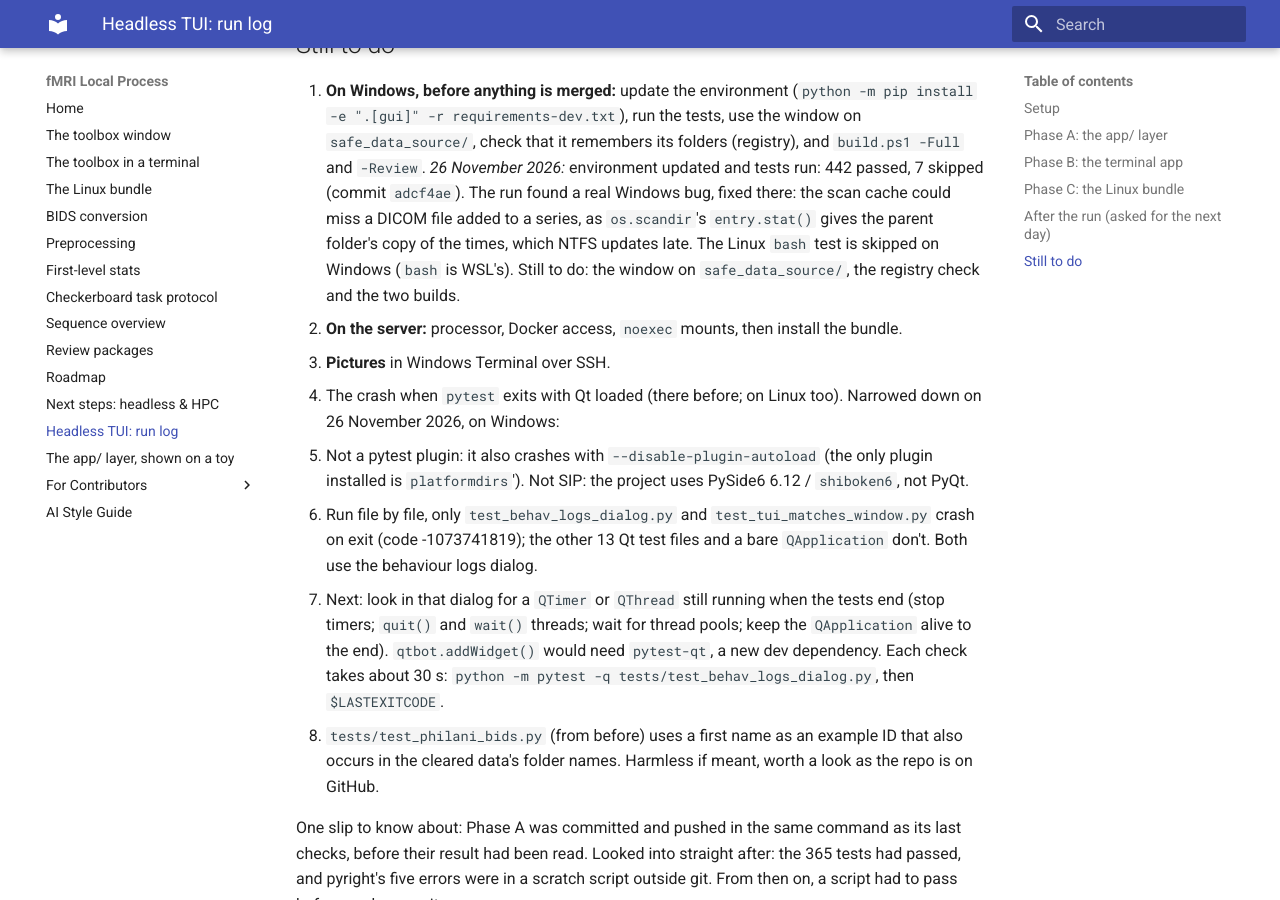
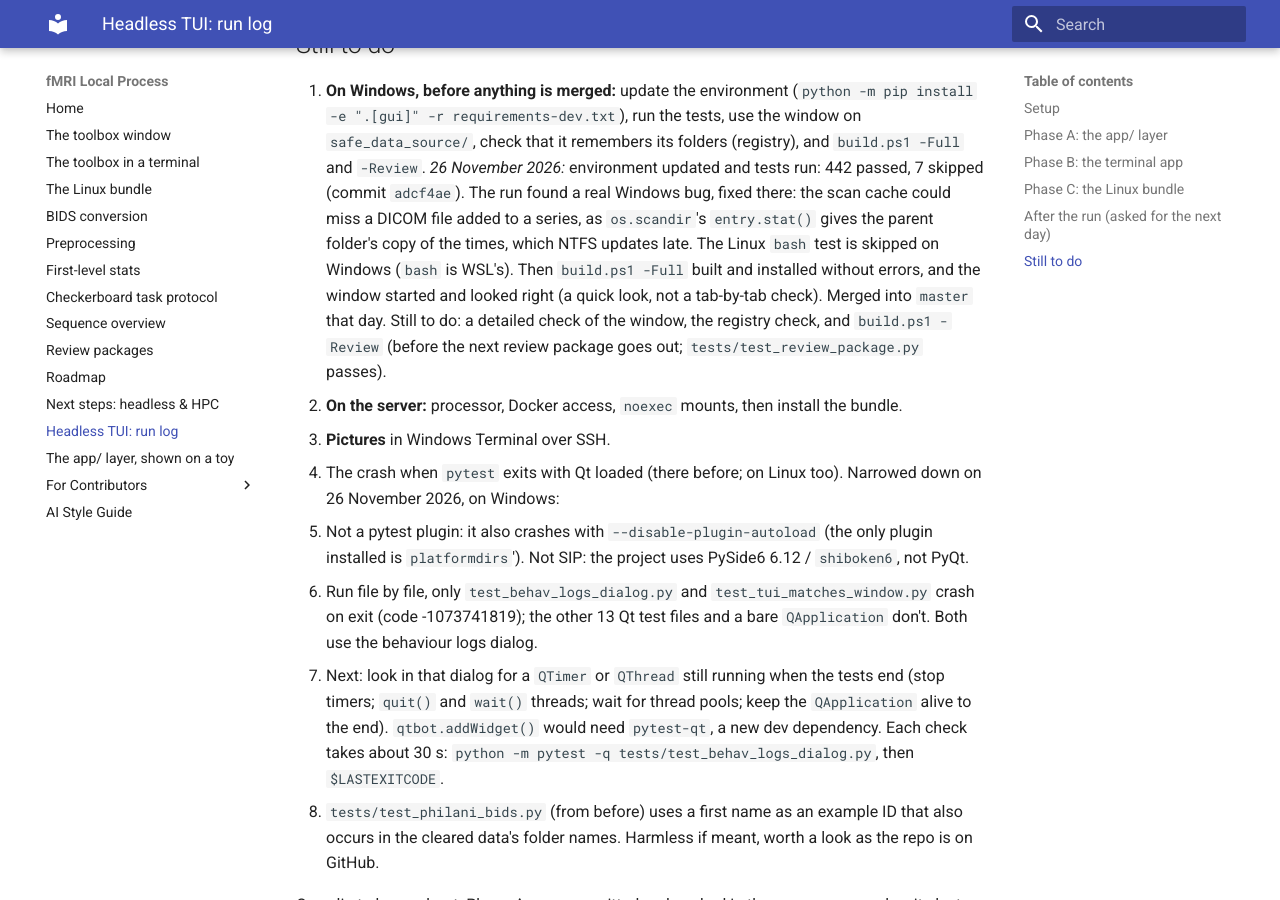
Before and after one commit to stefandup/fmri-local-process, an MkDocs documentation site: the page built from docs/headless-tui-log.md, in a window 1280 px wide and 900 px high, scrolled down 4250 px. Built offline with MkDocs 1.6.1 and Material for MkDocs 9.7.7, drawn with Linux system fonts in a browser that asks for light colours.

Commit message:
Log the Windows build and the merge
Co-Authored-By: Claude Opus 5.5 <noreply@anthropic.com>

```diff
--- a/docs/headless-tui-log.md
+++ b/docs/headless-tui-log.md
@@ -149,7 +149,10 @@ runs started from the bundle.
    `adcf4ae`). The run found a real Windows bug, fixed there: the scan cache could miss a DICOM
    file added to a series, as `os.scandir`'s `entry.stat()` gives the parent folder's copy of the
    times, which NTFS updates late. The Linux `bash` test is skipped on Windows (`bash` is WSL's).
-   Still to do: the window on `safe_data_source/`, the registry check and the two builds.
+   Then `build.ps1 -Full` built and installed without errors, and the window started and looked
+   right (a quick look, not a tab-by-tab check). Merged into `master` that day. Still to do: a
+   detailed check of the window, the registry check, and `build.ps1 -Review` (before the next
+   review package goes out; `tests/test_review_package.py` passes).
 2. **On the server:** processor, Docker access, `noexec` mounts, then install the bundle.
 3. **Pictures** in Windows Terminal over SSH.
 4. The crash when `pytest` exits with Qt loaded (there before; on Linux too). Narrowed down on
```
